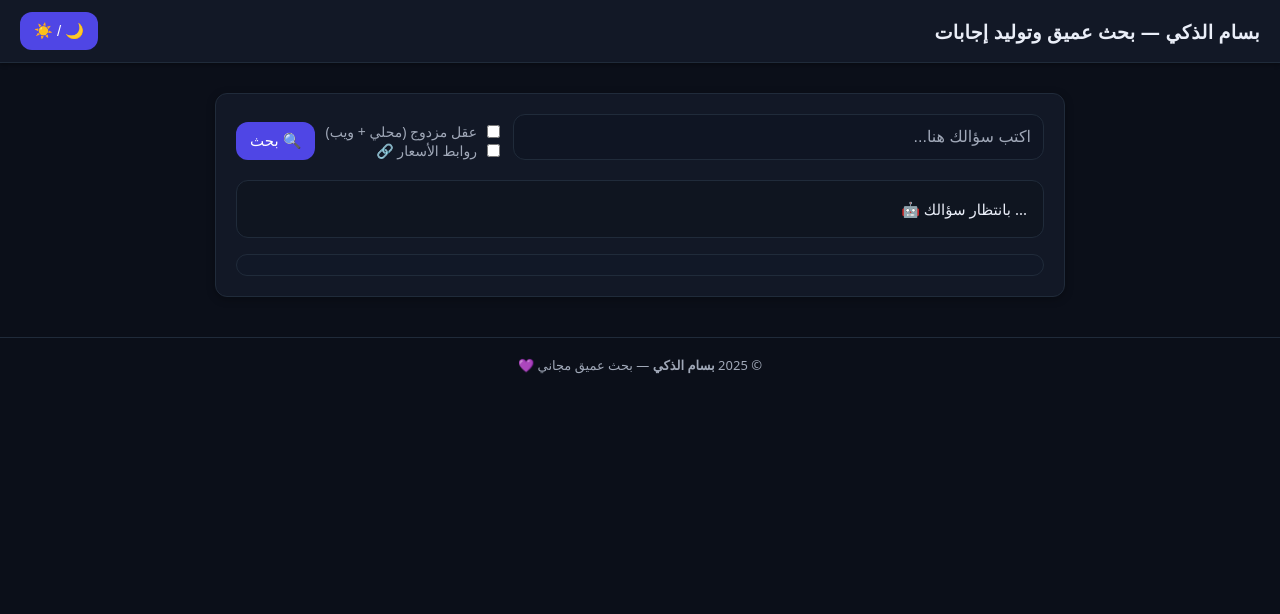
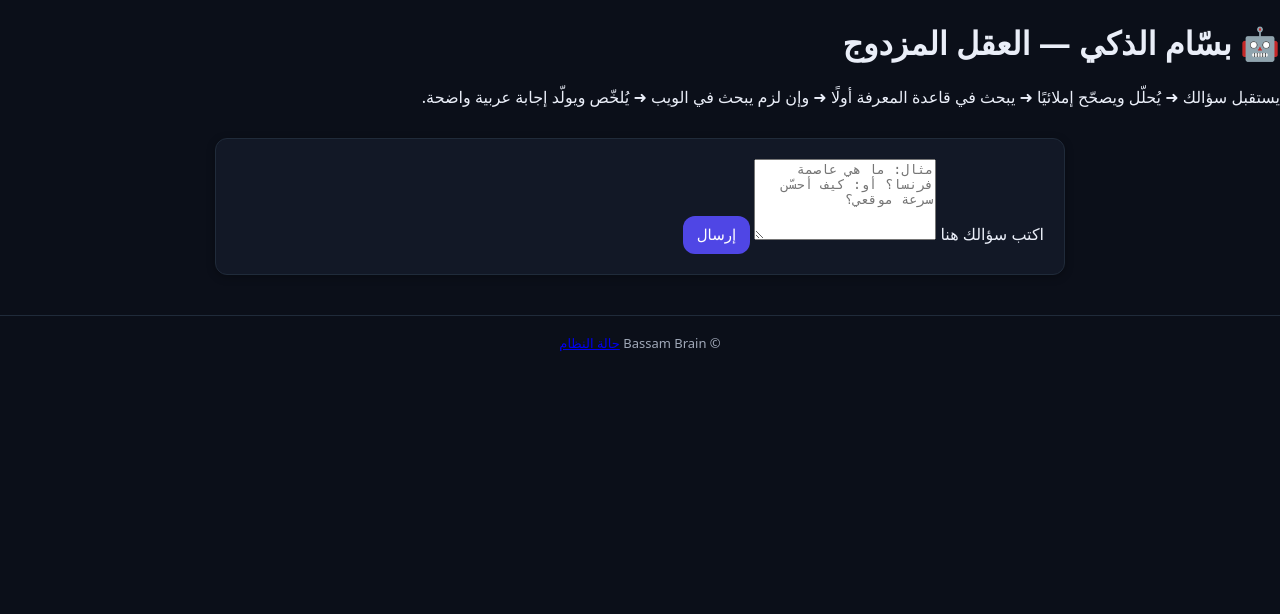
Before and after one commit to bassam-st/bassam-brain, a FastAPI app: page / in a window 1280 px wide. Shown: the top 614 px of the page. Before the commit the page ends 374 px from the top, so only its background shows below. Run offline with FastAPI, Linux system fonts and the light colour scheme.

Commit message:
Update index.html

```diff
--- a/templates/index.html
+++ b/templates/index.html
@@ -1,149 +1,66 @@
 <!doctype html>
 <html lang="ar" dir="rtl">
 <head>
-  <meta charset="utf-8"/>
-  <meta name="viewport" content="width=device-width, initial-scale=1"/>
-  <title>بسام الذكي – بحث عميق وتوليد إجابات ذكية</title>
+  <meta charset="utf-8" />
+  <meta name="viewport" content="width=device-width,initial-scale=1" />
+  <title>Bassam Brain — العقل المزدوج</title>
+  <link rel="stylesheet" href="/static/style.css" />
+</head>
+<body>
+  <main class="container">
+    <header class="header">
+      <h1>🤖 بسّام الذكي — العقل المزدوج</h1>
+      <p class="subtitle">
+        يستقبل سؤالك ➜ يُحلّل ويصحّح إملائيًا ➜ يبحث في قاعدة المعرفة أولًا ➜
+        وإن لزم يبحث في الويب ➜ يُلخّص ويولّد إجابة عربية واضحة.
+      </p>
+    </header>
 
-  <!-- PWA -->
-  <link rel="manifest" href="/static/pwa/manifest.json">
-  <meta name="theme-color" content="#0b0f19"/>
+    <section class="card">
+      <form method="post" action="/ask" class="ask-form">
+        <label for="q" class="label">اكتب سؤالك هنا</label>
+        <textarea id="q" name="q" rows="5" placeholder="مثال: ما هي عاصمة فرنسا؟ أو: كيف أحسّن سرعة موقعي؟" required></textarea>
+        <button class="btn primary">إرسال</button>
+      </form>
+    </section>
 
-  <!-- CSS -->
-  <link rel="stylesheet" href="/static/style.css"/>
-
-  <script>
-    // الوضع الليلي/النهاري
-    function toggleTheme() {
-      const toLight = document.body.classList.toggle("light");
-      localStorage.setItem("theme", toLight ? "light" : "dark");
-    }
-    window.onload = () => {
-      const saved = localStorage.getItem("theme");
-      if (saved === "light") document.body.classList.add("light");
-    };
-  </script>
-</head>
-
-<body>
-  <header class="top">
-    <h1>بسام الذكي — بحث عميق وتوليد إجابات</h1>
-    <div class="actions">
-      <button id="installBtn" hidden>📲 تثبيت التطبيق</button>
-      <button id="themeBtn" onclick="toggleTheme()">🌙 / ☀️</button>
-    </div>
-  </header>
-
-  <section class="card">
-    <form id="searchForm" class="row">
-      <input id="q" placeholder="اكتب سؤالك هنا..." required/>
-
-      <div class="row" style="gap:.75rem;flex-wrap:wrap;margin-top:.5rem">
-        <label class="chk">
-          <input type="checkbox" id="dual_mode"/>
-          عقل مزدوج (محلي + ويب)
-        </label>
-
-        <label class="chk">
-          <input type="checkbox" id="want_prices"/>
-          روابط الأسعار 🔗
-        </label>
+    {% if last_q %}
+    <section class="card">
+      <h2 class="section-title">نتيجة آخر سؤال</h2>
+      <p class="q"><b>سؤالك:</b> {{ last_q }}</p>
+      <div class="a">
+        <b>الإجابة:</b>
+        <div class="answer-block">
+          {{ last_a | replace('\n','<br>') | safe }}
+        </div>
       </div>
 
-      <button type="submit" style="margin-top:.5rem">🔍 بحث</button>
-    </form>
+      {% if links and links|length > 0 %}
+      <div class="links">
+        <div class="links-title">روابط مفيدة:</div>
+        <ul>
+          {% for u in links %}
+          <li><a href="{{ u }}" target="_blank" rel="noopener">{{ u }}</a></li>
+          {% endfor %}
+        </ul>
+      </div>
+      {% endif %}
 
-    <div id="answer" class="answer-block">... بانتظار سؤالك 🤖</div>
-    <div id="sources"></div>
-  </section>
+      <details class="save-details">
+        <summary>حفظ هذا السؤال/الجواب في قاعدة المعرفة</summary>
+        <form method="post" action="/save" class="save-form">
+          <input type="hidden" name="q" value="{{ last_q }}"/>
+          <textarea name="a" rows="3" placeholder="يمكنك تعديل الإجابة قبل حفظها...">{{ last_a }}</textarea>
+          <button class="btn success">✅ حفظ في قاعدة المعرفة</button>
+        </form>
+      </details>
+    </section>
+    {% endif %}
 
-  <footer>
-    © 2025 <strong>بسام الذكي</strong> — بحث عميق مجاني 💜
-  </footer>
-
-  <!-- وظائف الواجهة -->
-  <script>
-    async function postJSON(url, data) {
-      const r = await fetch(url, {
-        method: "POST",
-        headers: {"Content-Type": "application/json"},
-        body: JSON.stringify(data)
-      });
-      return r.json();
-    }
-    const el = (id) => document.getElementById(id);
-
-    // دمج الإجابتين (المحلية + الويب) بشكل أنيق
-    function mergeDual(local, web) {
-      let out = "";
-      if (local) {
-        out += "🧠 جواب محلي:\n" + local.trim() + "\n\n";
-      }
-      if (web) {
-        out += "🌐 ملخص الويب:\n" + web.trim();
-      }
-      return out || "لم أجد نصًا لأعرضه.";
-    }
-
-    async function doSearch(e){
-      e.preventDefault();
-
-      const q = el("q").value.trim();
-      const want_prices = el("want_prices").checked;
-      const dual_mode   = el("dual_mode").checked;
-
-      el("answer").textContent = "🔎 جاري البحث...";
-      el("sources").innerHTML = "";
-
-      try {
-        const res = await postJSON("/search", { q, want_prices, dual_mode });
-
-        if (!res.ok) throw new Error(res.error || "حدث خطأ أثناء البحث");
-
-        // إن كان الظهور “مزدوج”
-        if (dual_mode && (res.local || res.web)) {
-          el("answer").textContent = mergeDual(res.local, res.web);
-        } else {
-          // الوضع العادي (الخادم يعيد answer النهائي)
-          el("answer").innerHTML = (res.answer || "لم أجد إجابة دقيقة 😢")
-            .replace(/\n/g, "<br>");
-        }
-
-        // مصادر
-        const links = res.links || res.sources || [];
-        if (links.length){
-          el("sources").innerHTML = links
-            .map(s => `<a href="${s}" target="_blank">🔗 ${s}</a>`)
-            .join("");
-        }
-      } catch (err) {
-        el("answer").innerHTML = "❌ فشل في الاتصال أو في معالجة الطلب.";
-        console.error(err);
-      }
-    }
-
-    document.getElementById("searchForm").addEventListener("submit", doSearch);
-  </script>
-
-  <!-- تثبيت PWA -->
-  <script>
-    let deferredPrompt;
-    const installBtn = document.getElementById("installBtn");
-
-    window.addEventListener("beforeinstallprompt", (e) => {
-      e.preventDefault();
-      deferredPrompt = e;
-      installBtn.hidden = false;
-    });
-
-    installBtn.addEventListener("click", async () => {
-      installBtn.hidden = true;
-      if (deferredPrompt) {
-        deferredPrompt.prompt();
-        await deferredPrompt.userChoice;
-        deferredPrompt = null;
-      }
-    });
-  </script>
+    <footer class="footer">
+      <span>© Bassam Brain</span>
+      <a class="muted" href="/ready" target="_blank" rel="noopener">حالة النظام</a>
+    </footer>
+  </main>
 </body>
 </html>
```
